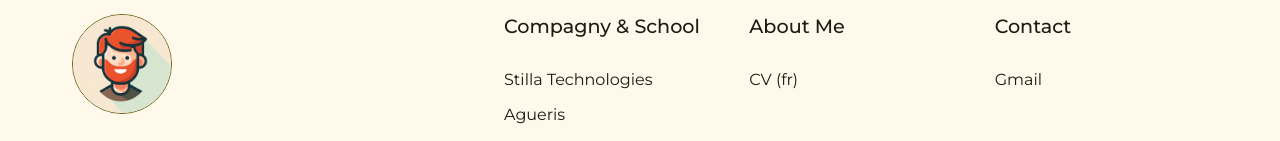
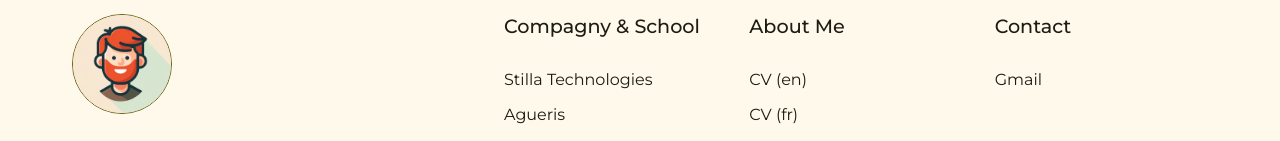
Before and after one commit to DorianPinaud/dorianpinaud-portfolio, a React (Create React App) app: page / in a window 1280 px wide. Shown: the part 4090-4231 px from the top of the page. Built offline with nearby package versions, Linux system fonts and the light colour scheme.

Commit message:
add back the pdf

```diff
--- a/src/components/Footer.tsx
+++ b/src/components/Footer.tsx
@@ -27,6 +27,7 @@ export default function Footer() {
             </div>
             <div className="column">
                 <h4>About Me</h4>
+                <a href="Dorian_Pinaud_EN.pdf">CV (en)</a>
                 <a href="Dorian_Pinaud_FR.pdf">CV (fr)</a>
             </div>
             <div className="column">
```
